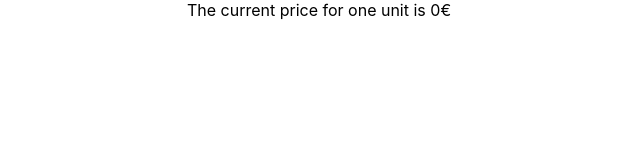
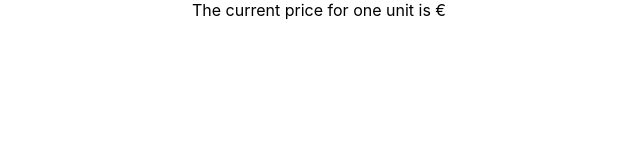
Before and after one commit to bofavom/freetracking, a React (Create React App) app: page / in a window 1280 px wide. Shown: the top 160 px of the page, without its empty margins (321-961 px from the left). Built offline with nearby package versions, Linux system fonts and the light colour scheme; no server answers.

Commit message:
Added redux for price.

```diff
--- a/package.json
+++ b/package.json
@@ -10,7 +10,9 @@
     "axios": "^0.21.0",
     "react": "^17.0.1",
     "react-dom": "^17.0.1",
+    "react-redux": "^7.2.2",
     "react-scripts": "4.0.1",
+    "redux": "^4.0.5",
     "web-vitals": "^0.2.4"
   },
   "scripts": {
--- a/src/component/currentPrice/index.js
+++ b/src/component/currentPrice/index.js
@@ -1,33 +1,35 @@
 import React from 'react'
 import getPrice from './../../request/price/getPrice'
 
+import { connect } from 'react-redux'
+import { updatePrice } from './../../redux/actions'
+
 class CurrentPrice extends React.Component {
-  constructor(props) {
-    super(props)
-    this.state = {
-      price: 0
-    }
-  }
-
   componentDidMount() {
     this.updatePrice()
   }
 
   updatePrice = () => {
     getPrice()
-      .then(result => this.setState({
-        price: result.data.price
-      }))
+      .then(result => this.props.updatePrice(result.data.price))
       .catch(err => {})
   }
 
   render() {
     return (
       <div>
-        The current price for one unit is { this.state.price }€
+        The current price for one unit is { this.props.price }€
       </div>
     )
   }
 }
 
-export default CurrentPrice
+const mapStateToProps = state => ({
+  price: state.price.price,
+})
+
+const mapDispatchToProps = {
+  updatePrice,
+}
+
+export default connect(mapStateToProps, mapDispatchToProps)(CurrentPrice)
--- a/src/index.js
+++ b/src/index.js
@@ -2,13 +2,18 @@ import React from 'react';
 import ReactDOM from 'react-dom';
 import './index.css';
 import App from './App';
+
+import { Provider } from 'react-redux'
+import store from './redux/store'
 
 import Container from '@material-ui/core/Container'
 
 ReactDOM.render(
   <React.StrictMode>
     <Container>
-      <App />
+      <Provider store={store}>
+        <App />
+      </Provider>
     </Container>
   </React.StrictMode>,
   document.getElementById('root')
--- /dev/null
+++ b/src/redux/actions.js
@@ -0,0 +1,4 @@
+export const updatePrice = price => ({
+  type: 'UPDATE_PRICE',
+  price: price
+})
--- /dev/null
+++ b/src/redux/reducers.js
@@ -0,0 +1,17 @@
+import { combineReducers } from 'redux'
+
+export const price = (state = {}, action) => {
+  switch (action.type) {
+    case 'UPDATE_PRICE':
+      return {
+        ...state,
+        price: action.price
+      }
+    default:
+      return state
+  }
+}
+
+export default combineReducers({
+  price,
+})
--- /dev/null
+++ b/src/redux/store.js
@@ -0,0 +1,8 @@
+import { createStore } from 'redux'
+import reducers from './reducers'
+
+export default createStore(
+  reducers,
+  {},
+  window.__REDUX_DEVTOOLS_EXTENSION__ && window.__REDUX_DEVTOOLS_EXTENSION__()
+)
```
Also changed, not shown: 1 other file (tests, documents, lock files or other folders).
